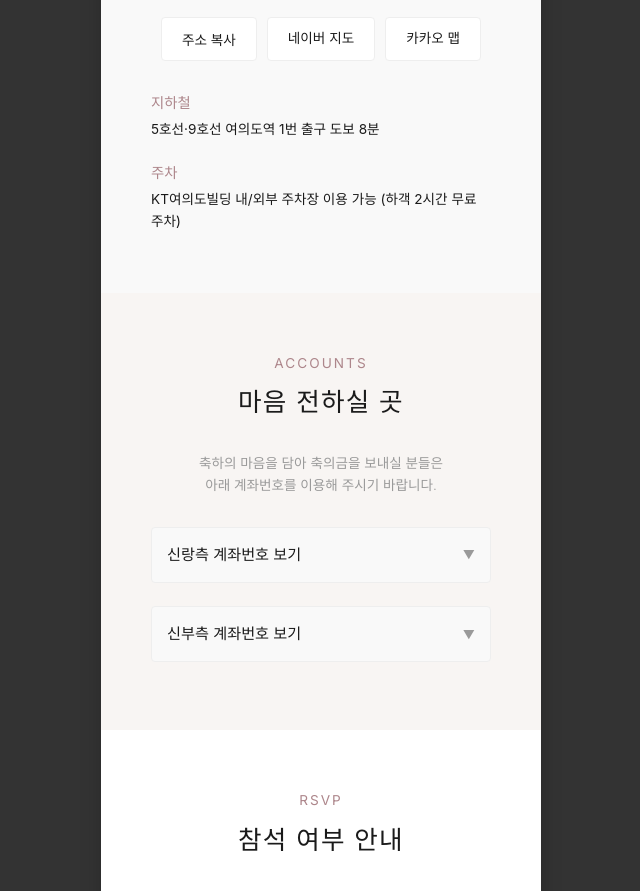
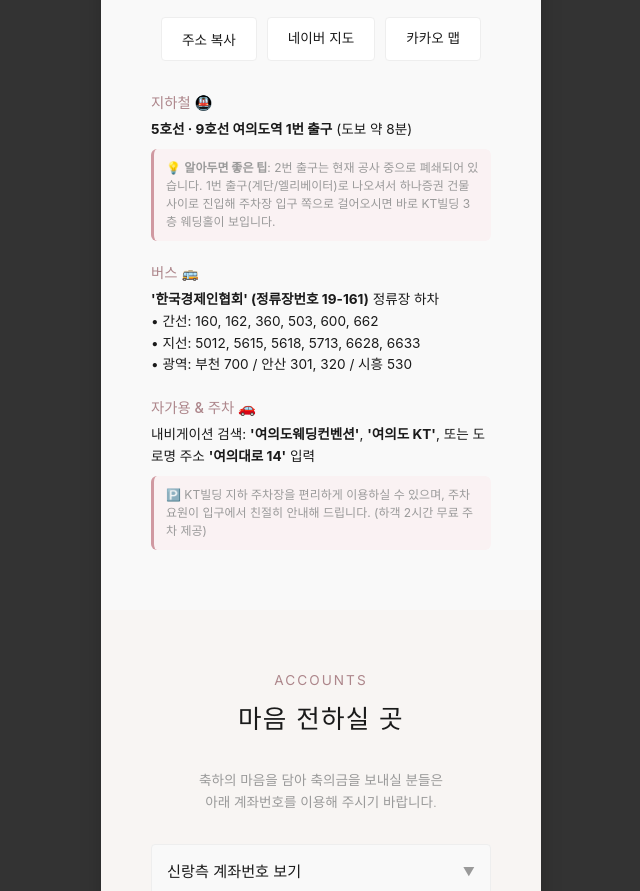
Before and after one commit to unoShin/wedding-card, a website: page index.html in a window 1280 px wide. Shown: the part 3495-4386 px from the top of the page, without its empty margins (319-959 px from the left). Drawn offline with Linux system fonts and the light colour scheme.

Commit message:
Auto-deploy verification passed: 2026-06-15 17:34:06

```diff
--- a/css/sections.css
+++ b/css/sections.css
@@ -442,6 +442,18 @@
   color: var(--theme-text-body);
 }
 
+.guide-tip {
+  display: block;
+  font-size: 0.75rem;
+  line-height: 1.5;
+  color: var(--theme-text-muted);
+  background-color: var(--theme-color-accent-subtle);
+  padding: 10px 12px;
+  border-radius: 6px;
+  margin-top: 8px;
+  border-left: 3px solid var(--theme-color-accent);
+}
+
 /* 11. Footer Section */
 .footer-text {
   font-size: 0.8rem;
--- a/data/config.json
+++ b/data/config.json
@@ -34,13 +34,18 @@
   "transport": [
     {
       "type": "subway",
-      "title": "지하철",
-      "body": "5호선·9호선 여의도역 1번 출구 도보 8분"
+      "title": "지하철 🚇",
+      "body": "<b>5호선 · 9호선 여의도역 1번 출구</b> (도보 약 8분)<br><span class=\"guide-tip\">💡 <b>알아두면 좋은 팁</b>: 2번 출구는 현재 공사 중으로 폐쇄되어 있습니다. 1번 출구(계단/엘리베이터)로 나오셔서 하나증권 건물 사이로 진입해 주차장 입구 쪽으로 걸어오시면 바로 KT빌딩 3층 웨딩홀이 보입니다.</span>"
     },
     {
-      "type": "parking",
-      "title": "주차",
-      "body": "KT여의도빌딩 내/외부 주차장 이용 가능 (하객 2시간 무료 주차)"
+      "type": "bus",
+      "title": "버스 🚌",
+      "body": "<b>'한국경제인협회' (정류장번호 19-161)</b> 정류장 하차<br>• 간선: 160, 162, 360, 503, 600, 662<br>• 지선: 5012, 5615, 5618, 5713, 6628, 6633<br>• 광역: 부천 700 / 안산 301, 320 / 시흥 530"
+    },
+    {
+      "type": "car",
+      "title": "자가용 & 주차 🚗",
+      "body": "내비게이션 검색: <b>'여의도웨딩컨벤션'</b>, <b>'여의도 KT'</b>, 또는 도로명 주소 <b>'여의대로 14'</b> 입력<br><span class=\"guide-tip\">🅿️ KT빌딩 지하 주차장을 편리하게 이용하실 수 있으며, 주차 요원이 입구에서 친절히 안내해 드립니다. (하객 2시간 무료 주차 제공)</span>"
     }
   ]
 }
```
